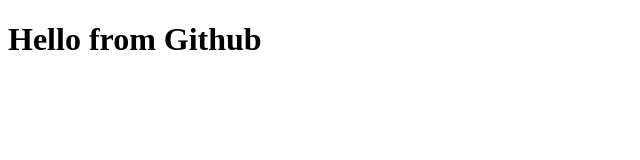
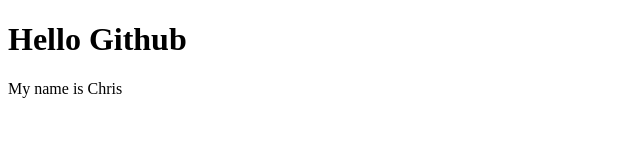
Before and after one commit to chrisjaeger/babiesfirstgithub, a plain HTML site: page index.html in a window 1280 px wide. Shown: the whole page, without its empty margins (0-640 px from the left). Drawn offline with Linux system fonts and the light colour scheme.

Commit message:
updated index file

```diff
--- a/index.html
+++ b/index.html
@@ -4,6 +4,7 @@
 <title>Hello</title>
 </head>
 <body>
-<h1>Hello from Github</h1>
+<h1>Hello Github</h1>
+<p>My name is Chris</p>
 </body>
 </html>
```
